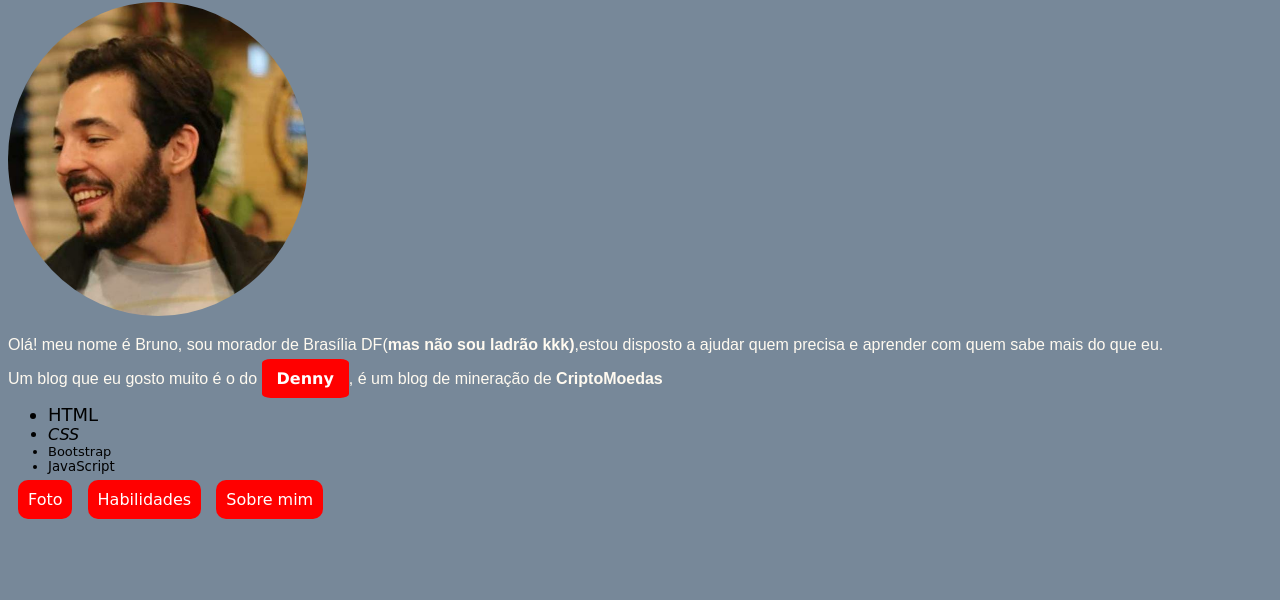
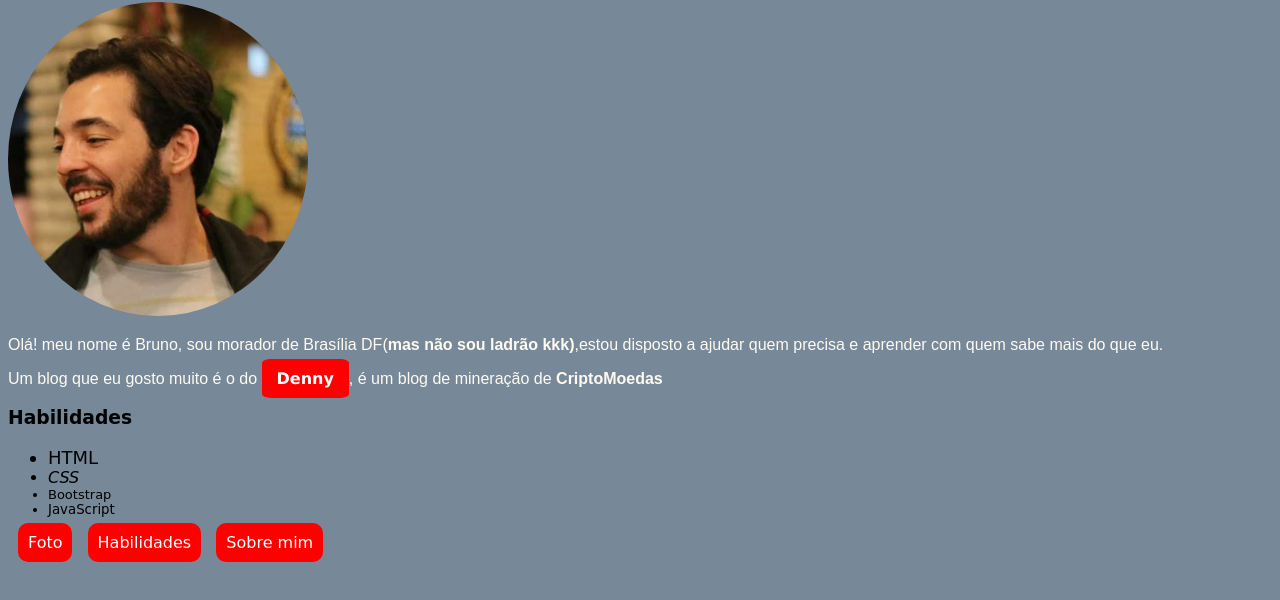
Before and after one commit to brunolandim/Portifolio, a plain HTML site: page index.html in a window 1280 px wide. Shown: the part 78-678 px from the top of the page. Drawn offline with Linux system fonts and the light colour scheme.

Commit message:
adiciona <h3>no html

```diff
--- a/index.html
+++ b/index.html
@@ -10,7 +10,7 @@
     <img class="foto-bruno" id="foto" src="img/bruno.jpeg" alt="Foto do Bruno olhando para o lado e sorrindo">
     <p class="name-description" id="sobre">Olá! meu nome é Bruno, sou morador de Brasília DF(<strong>mas não sou ladrão kkk)</strong>,estou disposto a ajudar quem precisa e aprender com quem sabe mais do que eu. </p>
     <p class="name-description">Um blog que eu gosto muito é o do <a class="blog" href="https://dennytorres.com/2021/01/21/mini-rig-de-mineracao-de-criptomoedas/" target="_block">Denny</a>, é um blog de mineração de <strong>CriptoMoedas</strong></p>
-
+    <h3>Habilidades</h3>
     <ul id="habilidades">
         <li class="iten01">HTML</li>
         <li class="iten02"><em>CSS</em></li>
```
